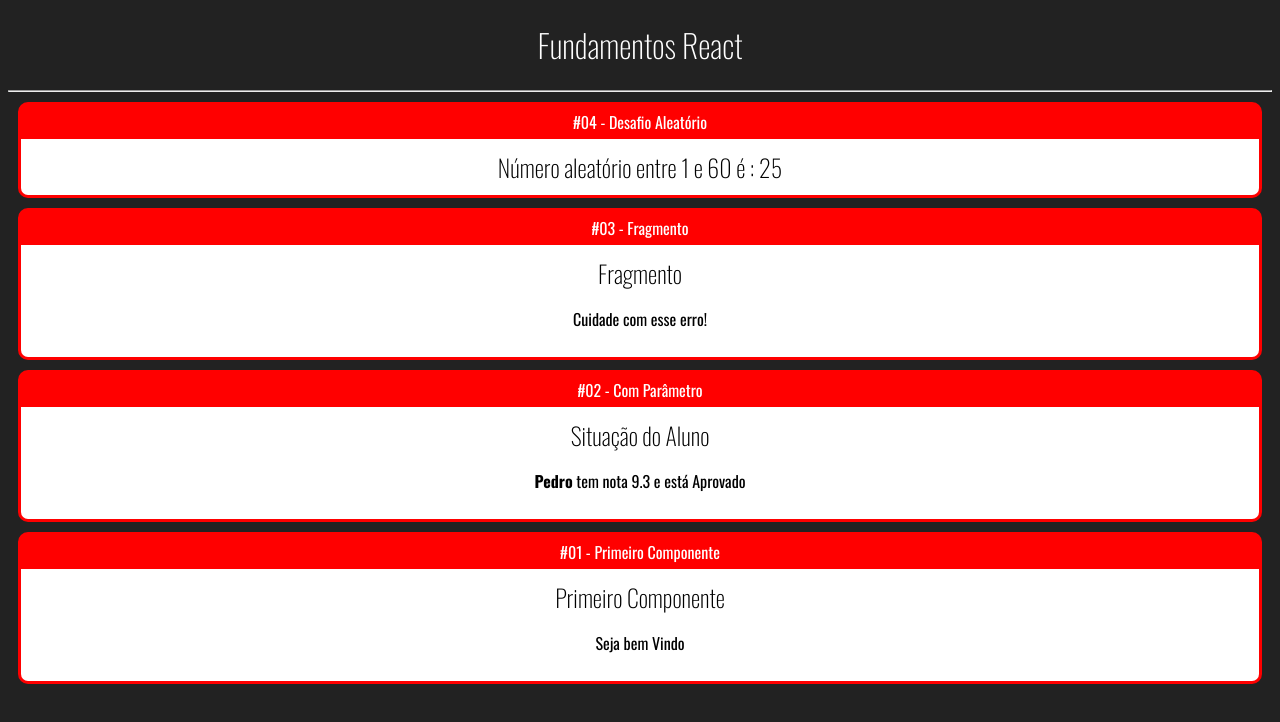
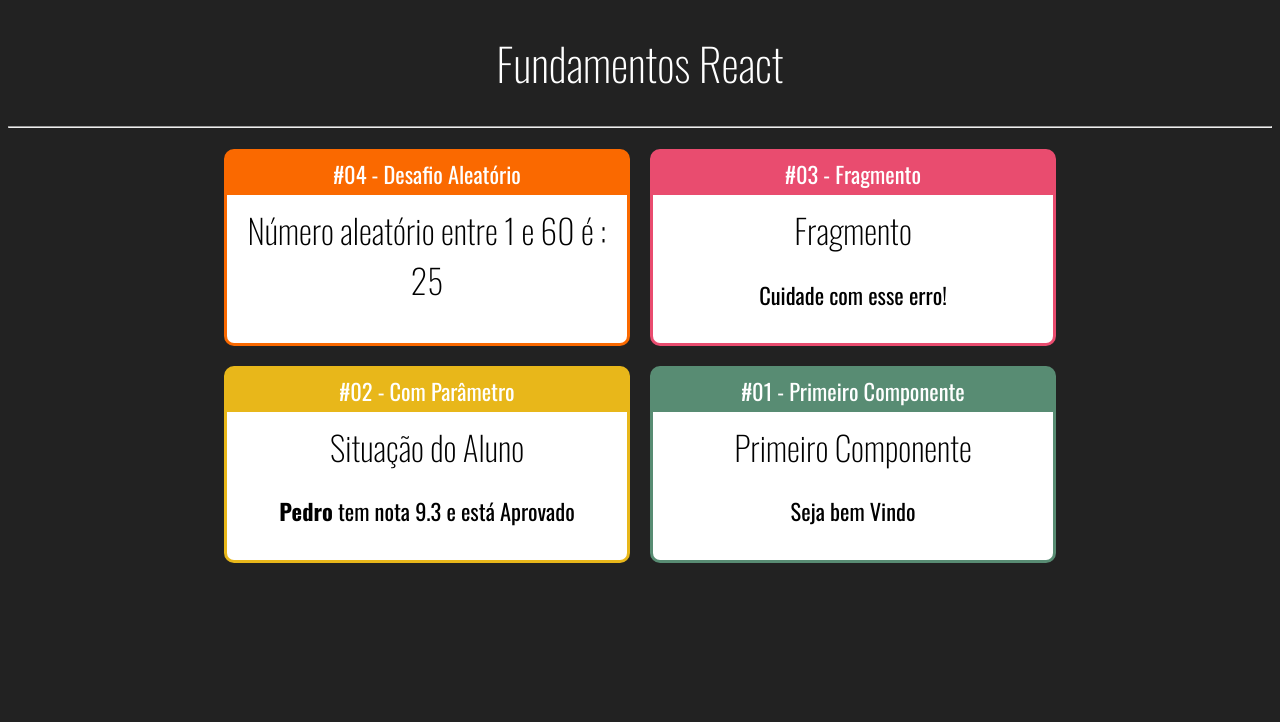
Before and after one commit to SchulteV2/curso-react, a React (Create React App) app in the folder fundamentos-react/: page / in a window 1280 px wide. Shown: the top 722 px of the page. Built offline with nearby package versions, Linux system fonts and the light colour scheme.

Commit message:
Ajustado o css do componente Card, passando as cores dos Cards pelo App.jsx

```diff
--- /dev/null
+++ b/fundamentos-react/src/App.css
@@ -0,0 +1,5 @@
+.App .Cards {
+    display: flex;
+    justify-content: center;
+    flex-wrap: wrap;
+}
--- a/fundamentos-react/src/App.jsx
+++ b/fundamentos-react/src/App.jsx
@@ -1,3 +1,4 @@
+import './App.css'
 import React from 'react'
 
 import Card from './components/layout/Card'
@@ -8,21 +9,23 @@
 
 export default props => {
     return (
-        <div id="app">
+        <div className="App">
             <h1>Fundamentos React</h1>
             <hr/>
-            <Card titulo="#04 - Desafio Aleatório">
+            <div className="Cards">
+                <Card titulo="#04 - Desafio Aleatório" color="#FA6900">
                     <Aleatorio min={1} max={60}/>
                 </Card>
-            <Card titulo="#03 - Fragmento">
+                <Card titulo="#03 - Fragmento" color="#E94C6F">
                     <Fragmento />
                 </Card>
-            <Card titulo="#02 - Com Parâmetro">
+                <Card titulo="#02 - Com Parâmetro" color="#E8B71A">
                     <ComParametro titulo="Situação do Aluno" aluno="Pedro" nota="9.3" />
                 </Card>
-            <Card titulo="#01 - Primeiro Componente">
+                <Card titulo="#01 - Primeiro Componente" color="#588C73">
                     <Primeiro />
                 </Card>
             </div>
+        </div>
     );
 }
--- a/fundamentos-react/src/components/layout/Card.css
+++ b/fundamentos-react/src/components/layout/Card.css
@@ -1,9 +1,13 @@
 .Card {
-    background-color: red;
     border-radius: 10px;
     overflow: hidden;
-    border: 3px solid red;
+    border: 3px solid;
     margin: 10px;
+
+    display: flex;
+    flex-direction: column;
+    max-width: 400px;
+    min-width: 400px;
 }
 
 .Card .Title {
@@ -13,6 +17,7 @@
 }
 
 .Card .Content {
+    flex-grow: 1;
     background-color: #fff;
     color: #000;
     padding: 10px;
--- a/fundamentos-react/src/components/layout/Card.jsx
+++ b/fundamentos-react/src/components/layout/Card.jsx
@@ -2,8 +2,14 @@
 import React from 'react'
 
 export default props => {
+
+    const cardStyle = {
+        backgroundColor: props.color || '#F00',
+        borderColor: props.color || '#F00',
+    }
+
     return (
-        <div className="Card">
+        <div className="Card" style={ cardStyle }>
             <div className="Title">{ props.titulo }</div>
             <div className="Content">
                 {props.children}
--- a/fundamentos-react/src/index.css
+++ b/fundamentos-react/src/index.css
@@ -3,6 +3,7 @@
     background-color: #222;
     color: #fff;
     text-align: center;
+    font-size: 1.4rem;
 }
 
 h1, h2, h3 {
```
Lines whose indentation alone changed are shown as unchanged.
